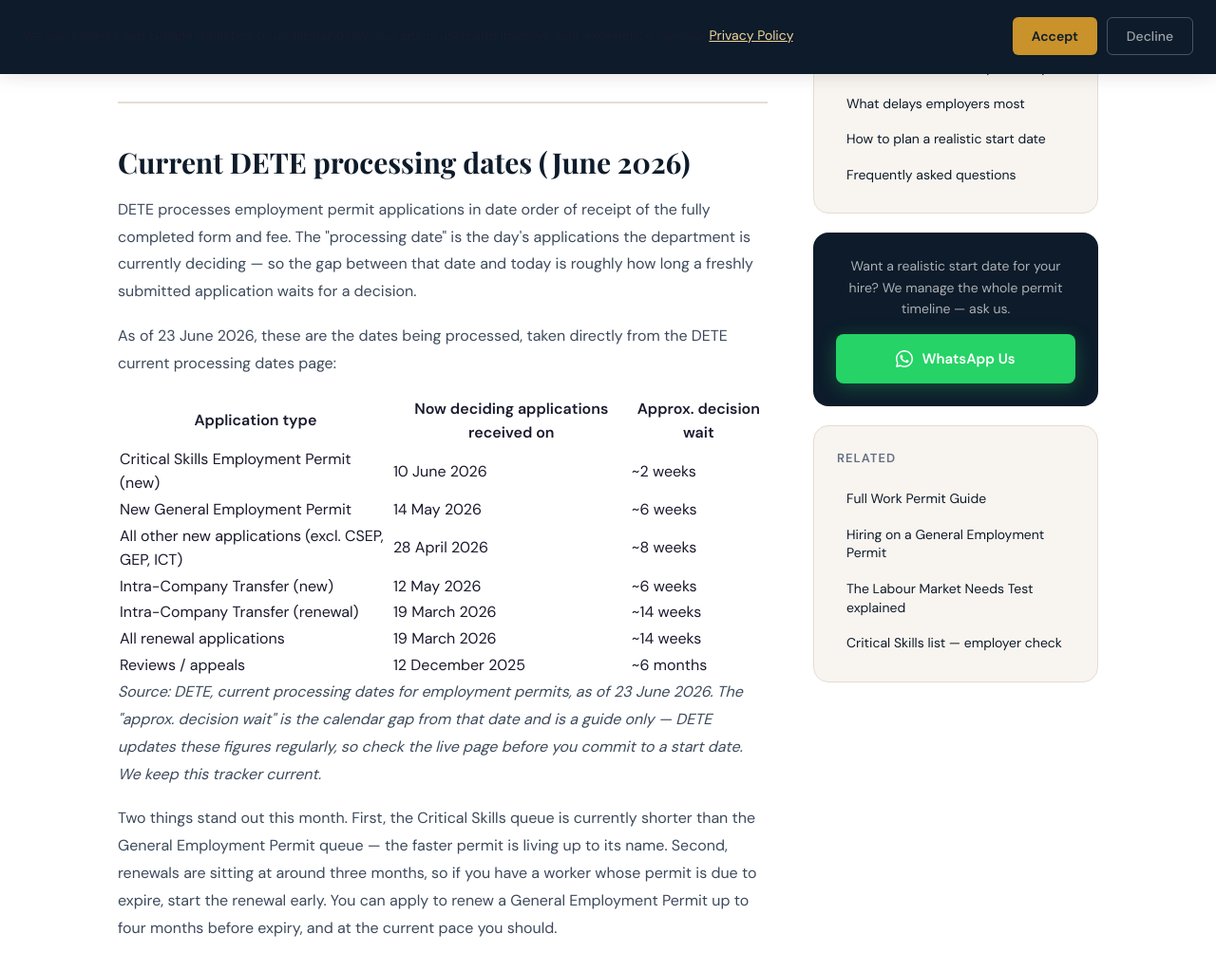
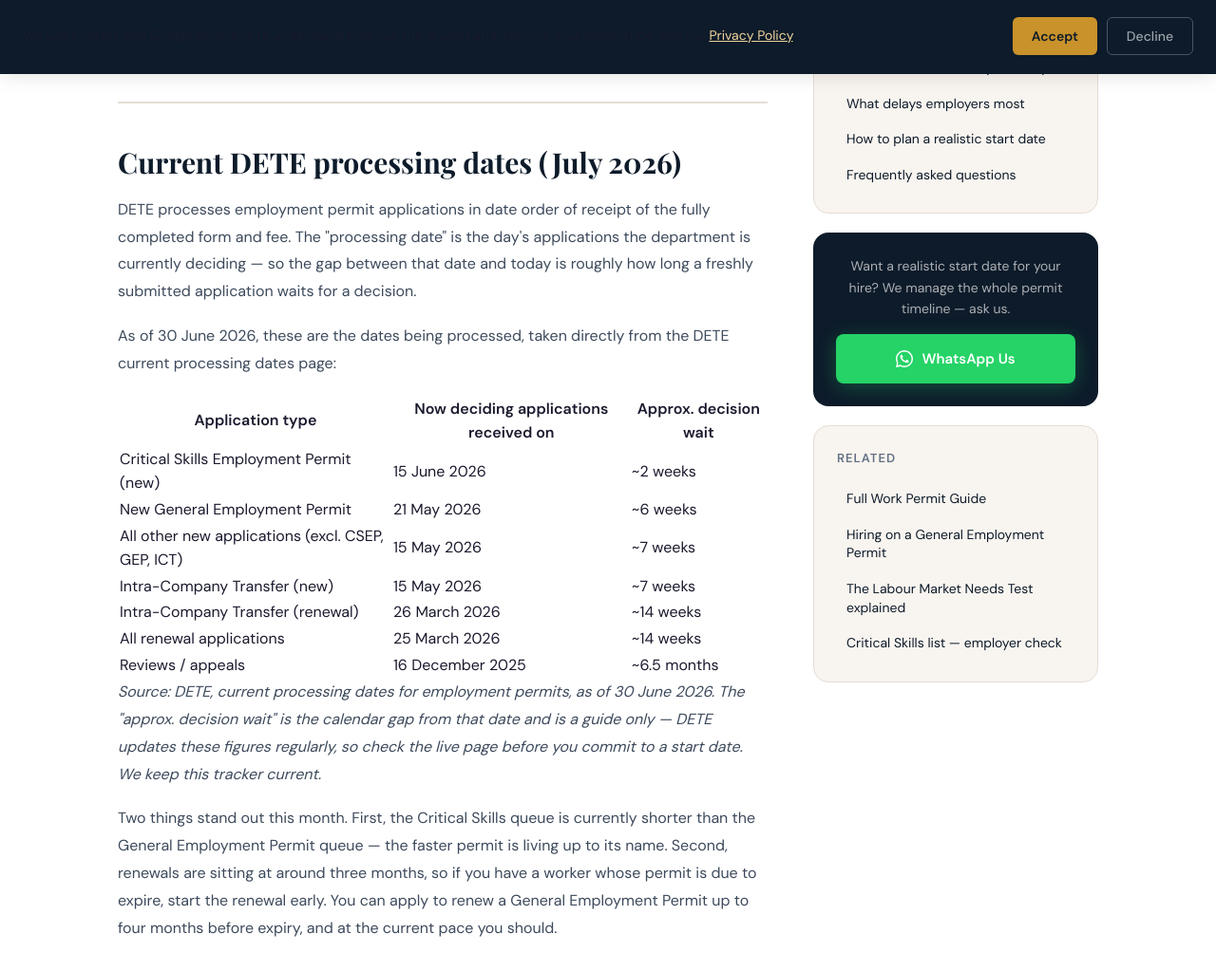
Before and after one commit to neilrussell/carecruitment-website, an Eleventy site: page posts/employment-permit-processing-times-ireland-employer-tracker.md in a window 1280 px wide. Shown: the part 722-1745 px from the top of the page at 95% size. Built offline with nearby package versions, Linux system fonts and the light colour scheme; Eleventy itself is replaced by a stand-in of ours; files that its build step writes are made by us from their sources; what markdown-it-attrs would draw is missing.

Commit message:
Auto durability commit 2026-07-01 22:10

```diff
--- a/posts/employment-permit-processing-times-ireland-employer-tracker.md
+++ b/posts/employment-permit-processing-times-ireland-employer-tracker.md
@@ -1,8 +1,8 @@
 ---
 title: "Employment Permit Processing Times in Ireland (2026): When Can Your New Hire Actually Start?"
-description: "Live DETE employment permit processing dates for Irish employers, plus the full hire-to-start timeline — LMNT, decision queue, visa and travel. Updated June 2026."
+description: "Live DETE employment permit processing dates for Irish employers, plus the full hire-to-start timeline — LMNT, decision queue, visa and travel. Updated July 2026."
 date: 2026-06-24
-updated: 2026-06-24
+updated: 2026-07-01
 category: Employment Permits
 readTime: "10 min"
 slug: employment-permit-processing-times-ireland-employer-tracker
@@ -29,7 +29,7 @@ related:
   - { url: "/blog/critical-skills-list-ireland-employer-check-2026/", label: "Critical Skills list — employer check" }
 faq:
   - q: "How long does a work permit take to process in Ireland right now?"
-    a: "As of 23 June 2026, the Department of Enterprise, Tourism and Employment (DETE) is deciding New General Employment Permit applications received on 14 May 2026 — roughly a six-week queue — and Critical Skills Employment Permit applications received on 10 June 2026, around a two-week queue. These are the decision-stage waits only. The full journey from starting the process to the worker's first day is longer, because the Labour Market Needs Test, the entry visa and travel sit either side of the permit decision."
+    a: "As of 30 June 2026, the Department of Enterprise, Tourism and Employment (DETE) is deciding New General Employment Permit applications received on 21 May 2026 — roughly a six-week queue — and Critical Skills Employment Permit applications received on 15 June 2026, around a two-week queue. These are the decision-stage waits only. The full journey from starting the process to the worker's first day is longer, because the Labour Market Needs Test, the entry visa and travel sit either side of the permit decision."
   - q: "What is the difference between the DETE processing date and the total hiring timeline?"
     a: "The DETE processing date tells you which day's applications the department is currently deciding — it measures only the time your application sits in the decision queue. The total hiring timeline also includes the 28-day Labour Market Needs Test beforehand (for most General Employment Permits), then the entry visa, travel and immigration registration afterwards. For a General Employment Permit hire, around six months from start to first day is realistic."
   - q: "Is a Critical Skills Employment Permit faster than a General Employment Permit?"
@@ -44,28 +44,28 @@ faq:
 
 The headline processing date is only one stage of the journey. Quote it on its own and you will promise a start date you can't hit. Below are the current decision-queue dates, what they mean in practice, and the steps that sit either side of them.
 
-<h2 id="current-dates">Current DETE processing dates (June 2026)</h2>
+<h2 id="current-dates">Current DETE processing dates (July 2026)</h2>
 
 DETE processes employment permit applications in date order of receipt of the fully completed form and fee. The "processing date" is the day's applications the department is currently deciding — so the gap between that date and today is roughly how long a freshly submitted application waits for a decision.
 
-As of 23 June 2026, these are the dates being processed, taken directly from the DETE current processing dates page:
+As of 30 June 2026, these are the dates being processed, taken directly from the DETE current processing dates page:
 
 <table>
   <thead>
     <tr><th>Application type</th><th>Now deciding applications received on</th><th>Approx. decision wait</th></tr>
   </thead>
   <tbody>
-    <tr><td>Critical Skills Employment Permit (new)</td><td>10 June 2026</td><td>~2 weeks</td></tr>
-    <tr><td>New General Employment Permit</td><td>14 May 2026</td><td>~6 weeks</td></tr>
-    <tr><td>All other new applications (excl. CSEP, GEP, ICT)</td><td>28 April 2026</td><td>~8 weeks</td></tr>
-    <tr><td>Intra-Company Transfer (new)</td><td>12 May 2026</td><td>~6 weeks</td></tr>
-    <tr><td>Intra-Company Transfer (renewal)</td><td>19 March 2026</td><td>~14 weeks</td></tr>
-    <tr><td>All renewal applications</td><td>19 March 2026</td><td>~14 weeks</td></tr>
-    <tr><td>Reviews / appeals</td><td>12 December 2025</td><td>~6 months</td></tr>
+    <tr><td>Critical Skills Employment Permit (new)</td><td>15 June 2026</td><td>~2 weeks</td></tr>
+    <tr><td>New General Employment Permit</td><td>21 May 2026</td><td>~6 weeks</td></tr>
+    <tr><td>All other new applications (excl. CSEP, GEP, ICT)</td><td>15 May 2026</td><td>~7 weeks</td></tr>
+    <tr><td>Intra-Company Transfer (new)</td><td>15 May 2026</td><td>~7 weeks</td></tr>
+    <tr><td>Intra-Company Transfer (renewal)</td><td>26 March 2026</td><td>~14 weeks</td></tr>
+    <tr><td>All renewal applications</td><td>25 March 2026</td><td>~14 weeks</td></tr>
+    <tr><td>Reviews / appeals</td><td>16 December 2025</td><td>~6.5 months</td></tr>
   </tbody>
 </table>
 
-<p><em>Source: DETE, current processing dates for employment permits, as of 23 June 2026. The "approx. decision wait" is the calendar gap from that date and is a guide only — DETE updates these figures regularly, so check the live page before you commit to a start date. We keep this tracker current.</em></p>
+<p><em>Source: DETE, current processing dates for employment permits, as of 30 June 2026. The "approx. decision wait" is the calendar gap from that date and is a guide only — DETE updates these figures regularly, so check the live page before you commit to a start date. We keep this tracker current.</em></p>
 
 Two things stand out this month. First, the Critical Skills queue is currently shorter than the General Employment Permit queue — the faster permit is living up to its name. Second, renewals are sitting at around three months, so if you have a worker whose permit is due to expire, start the renewal early. You can apply to renew a General Employment Permit up to four months before expiry, and at the current pace you should.
 
```
